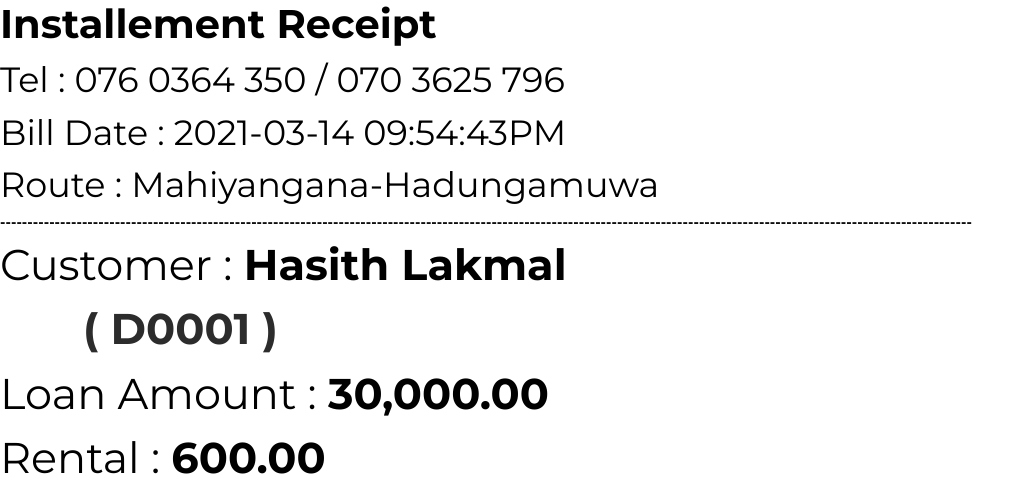
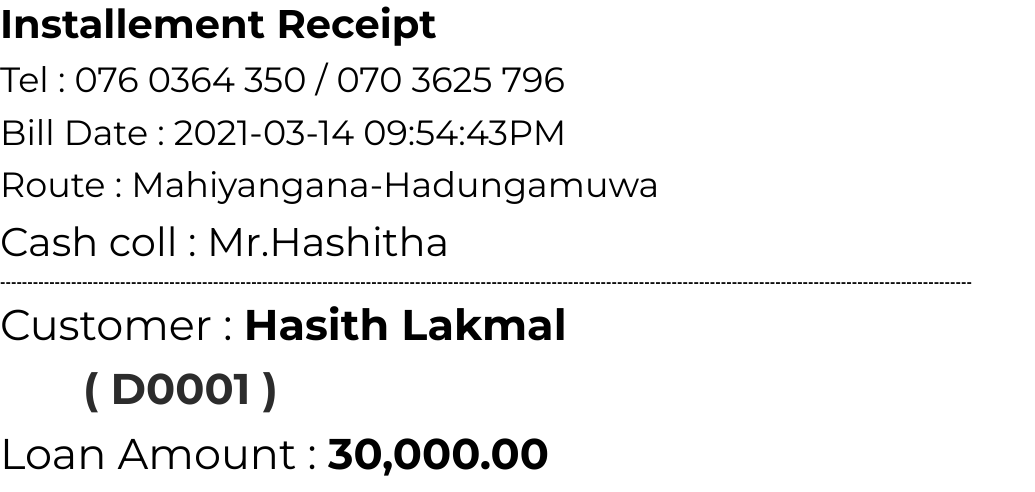
Before and after one commit to rearboost/poli-app-c2, a PHP site: page /debt_collection_print.php?id=1 in a window 1280 px wide. Shown: the part 243-735 px from the top of the page, without its empty margins (0-1035 px from the left). Run offline with PHP 8.4, Linux system fonts and the light colour scheme; a user stored in the database is signed in; data comes from the database, SQL or seed files in the repository; data that the repository does not hold is empty; some libraries are stand-ins or nearby versions.

Commit message:
Update Print

```diff
--- a/debt_collection_print.php
+++ b/debt_collection_print.php
@@ -63,7 +63,7 @@ mysqli_select_db($con,DB_NAME);
                         echo $date->format('Y-m-d h:i:sA'); ?>
               </span><br>
               <span style="font-size: 35px; color: black;">Route : Mahiyangana-Hadungamuwa</span><br>
-              <!--<span style="font-size: 40px; color: black;">Cash coll : Mr.Wijethunga</span><br>-->
+              <span style="font-size: 40px; color: black;">Cash coll : Mr.Hashitha</span><br>
           </div>
           <b><span style="color: black;">----------------------------------------------------------------------------------------------------------------------------------------------------------------------------------</span> <br></b>
 
```
